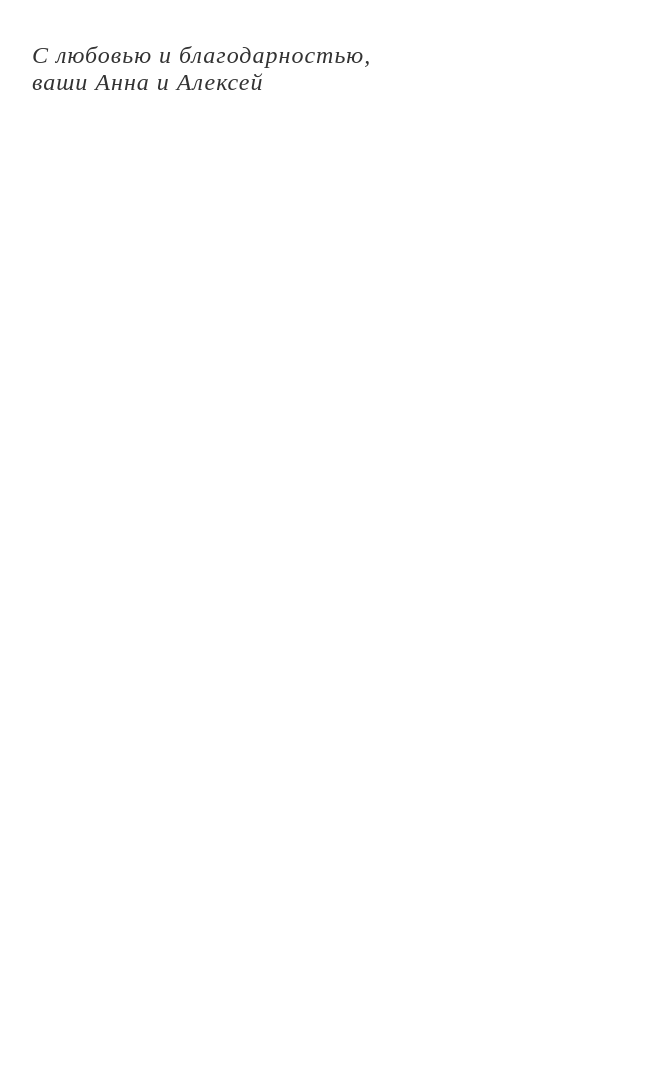
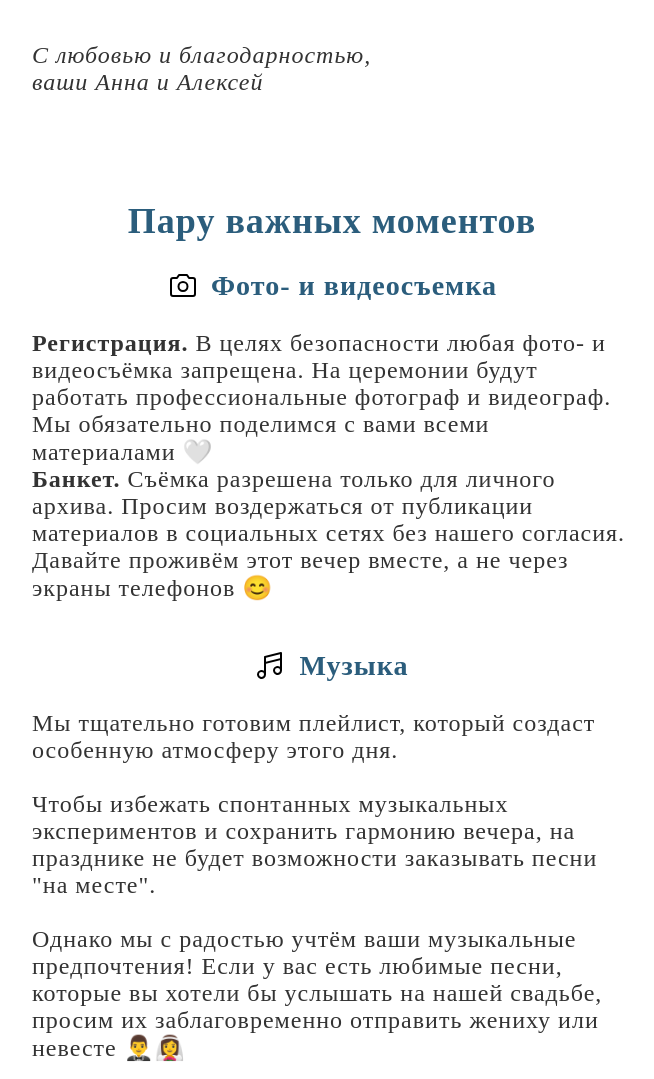
Before and after one commit to trewstaples/weeding, a PHP site: page / in a window 1280 px wide. Shown: the part 1456-2535 px from the top of the page, without its empty margins (308-962 px from the left). Before the commit the page ends 1546 px from the top, so only its background shows below. Run offline with PHP 8.4, Linux system fonts and the light colour scheme.

Commit message:
Доработана секция с важными моментами

```diff
--- a/index.html
+++ b/index.html
@@ -56,14 +56,12 @@
         ваши Анна и Алексей
       </p>
     </section>
-    <!--
     <section class="info">
-      <h2 class="section-title">Пару важных моментов</h2>
+      <h2>Пару важных моментов</h2>
       <div class="info-container">
         <ul class="info-list">
           <li class="info-item">
-            <div class="info-content">
-              <div class="header-container">
+            <div class="info-item-header">
               <img src="img/camera.svg" alt="Видеосъемка" class="info-icon" />
               <h3>Фото- и видеосъемка</h3>
             </div>
@@ -79,59 +77,54 @@
                 телефонов 😊
               </p>
             </div>
+          </li>
+
+          <li class="info-item">
+            <div class="info-item-header">
+              <img src="img/music-notes.svg" alt="Музыка" />
+              <h3>Музыка</h3>
+            </div>
+            <div>
+              <p>
+                Мы тщательно готовим плейлист, который создаст особенную атмосферу этого дня. <br />
+                <br />
+                Чтобы избежать спонтанных музыкальных экспериментов и сохранить гармонию вечера, на празднике не будет возможности заказывать песни "на месте". <br />
+                <br />
+                Однако мы с радостью учтём ваши музыкальные предпочтения! Если у вас есть любимые песни, которые вы хотели бы услышать на нашей свадьбе, просим их заблаговременно отправить жениху или
+                невесте 🤵‍♂️👰‍♀️
+              </p>
             </div>
           </li>
 
           <li class="info-item">
-            <div class="info-content">
-              <div class="header-container">
-                <img src="img/music-notes.svg" alt="Музыка" class="info-icon" />
-                <h3>Музыка</h3>
-              </div>
-              <div class="rules-list">
-                <p>
-                  Мы тщательно готовим плейлист, который создаст особенную атмосферу этого дня. <br />
-                  Чтобы избежать спонтанных музыкальных экспериментов и сохранить гармонию вечера, на празднике не будет возможности заказывать песни "на месте". <br />
-                  Однако мы с радостью учтём ваши музыкальные предпочтения! Если у вас есть любимые песни, которые вы хотели бы услышать на нашей свадьбе, просим их заблаговременно отправить жениху
-                  или невесте 🤵‍♂️👰‍♀️
-                </p>
-              </div>
-            </div>
-          </li>
-
-          <li class="info-item">
-            <div class="info-content">
-              <div class="header-container">
+            <div class="info-item-header">
               <img src="img/flower-lotus.svg" alt="Комфорт гостей" class="info-icon" />
               <h3>Комфорт гостей</h3>
             </div>
             <div class="rules-list">
               <p>Среди наших гостей будут люди с особой чувствительностью к ароматам. Чтобы создать комфортную для всех атмосферу, мы просим вас учесть этот нюанс при использовании парфюма 🤗</p>
             </div>
-            </div>
           </li>
 
           <li class="info-item">
-            <div class="info-content">
-              <div class="header-container">
+            <div class="info-item-header">
               <img src="img/shirt-folded.svg" alt="Дресскод" class="info-icon" />
               <h3>Дресскод</h3>
             </div>
             <p>Мы пока ещё думаем…)</p>
-            </div>
           </li>
 
-          <li class="info-item appreciation">
-            <div class="info-content">
-              <div class="header-container">
+          <li class="info-item info-item--appreciation">
+            <div class="info-item-header">
               <img src="img/heart.svg" alt="Благодарность" class="info-icon" />
               <p>Мы очень ценим ваше понимание и содействие в соблюдении этих правил</p>
-              </div>
             </div>
           </li>
         </ul>
       </div>
     </section>
+    <!--
+
     <section class="schedule">
       <h2 class="section-title">Расписание</h2>
       <ul class="schedule__list">
--- a/styles.css
+++ b/styles.css
@@ -121,6 +121,31 @@ section {
   margin-top: var(--spacing-lg);
 }
 
+/* SECTION INFO */
+.info-list {
+  display: flex;
+  flex-direction: column;
+  gap: 20px;
+  list-style: none;
+  padding: 0;
+  margin: 0;
+  text-align: left;
+}
+
+.info-item-header {
+  display: flex;
+  justify-content: center;
+  gap: 12px;
+}
+
+.info-item p {
+  margin: 0;
+}
+
+.info-item--appreciation {
+  margin-top: 20px;
+}
+
 @media (max-width: 1024px) {
   html {
     font-size: 18px;
@@ -182,105 +207,7 @@ section {
   }
 }
 
-/* SECTION INFO */
-/* .info {
-  padding: 40px 20px;
-}
-
-.info-container {
-  width: 100%;
-  margin: 0 auto;
-}
-
-.info-list {
-  list-style: none;
-  padding: 0;
-  margin: 0;
-}
-
-.info-item {
-  display: flex;
-  flex-direction: column;
-  align-items: center;
-  text-align: center;
-  border-radius: 10px;
-}
-
-.info-item:last-child {
-  margin-bottom: 0;
-}
-
-.info-content {
-  width: 100%;
-}
-
-.header-container {
-  display: flex;
-  align-items: center;
-  justify-content: center;
-  gap: 12px;
-  margin-bottom: 20px;
-}
-
-.info-content h2 {
-  margin: 0;
-  line-height: 1.2;
-}
-
-.info-icon {
-  width: 32px;
-  height: 32px;
-  flex-shrink: 0;
-}
-
-.info-content p {
-  margin: 15px 0;
-  line-height: 1.8;
-  text-align: left;
-  width: 100%;
-}
-
-.rules-list h3 {
-  margin: 0 0 20px;
-  font-weight: 600;
-  text-align: center;
-}
-
-.rules-list ul {
-  list-style: none;
-  padding: 0;
-  margin: 0 0 30px;
-}
-
-.rules-list ul:last-child {
-  margin-bottom: 0;
-}
-
-.rules-list li {
-  margin-bottom: 15px;
-  line-height: 1.8;
-  padding: 0;
-  text-align: center;
-  text-indent: 20px;
-}
-
-.rules-list li:last-child {
-  margin-bottom: 0;
-}
-
-.info-item.appreciation {
-  align-items: center;
-}
-
-.info-item.appreciation .info-content h2 {
-  margin-bottom: 0;
-}
-
-.info-item.appreciation p {
-  margin: 0;
-  font-style: italic;
-  line-height: 1.2;
-}
+/*
 
 .schedule {
   padding: 60px 20px;
```
Lines whose indentation alone changed are shown as unchanged.
